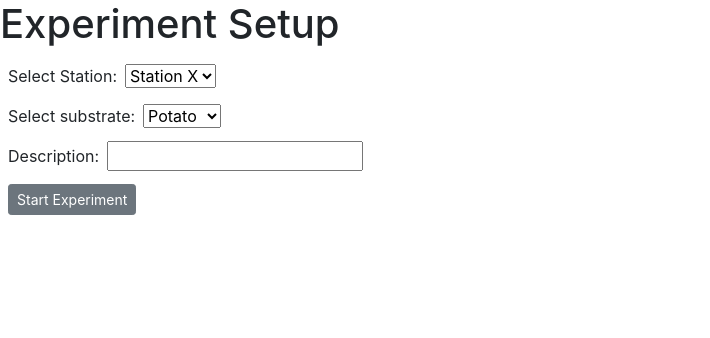
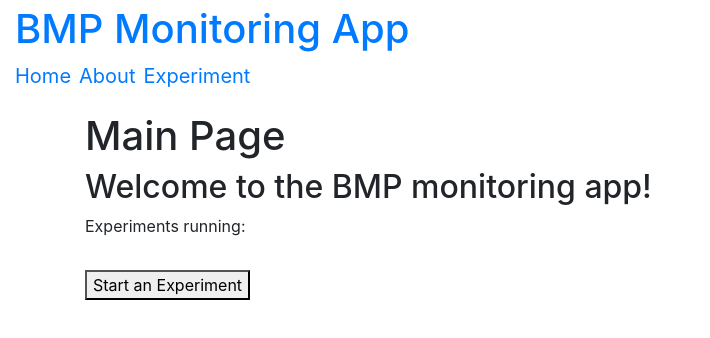
Before and after one commit to BMPMS-Micro2/bmp, a React (Create React App) app: page /home in a window 1280 px wide. Shown: the top 338 px of the page, without its empty margins (0-710 px from the left). Built offline with nearby package versions, Linux system fonts and the light colour scheme.

Commit message:
Experiment component visibly working

```diff
--- a/package.json
+++ b/package.json
@@ -9,6 +9,8 @@
     "bootstrap": "^4.4.1",
     "react": "^16.13.1",
     "react-dom": "^16.13.1",
+    "react-router": "^5.1.2",
+    "react-router-dom": "^5.1.2",
     "react-scripts": "3.4.1"
   },
   "scripts": {
--- /dev/null
+++ b/src/App.js
@@ -0,0 +1,21 @@
+import React, {Component} from "react";
+import NavBar from "./components/navBar";
+import {BrowserRouter, Route} from "react-router-dom";
+import Menu from "./components/menu";
+import Experiment from "./components/experiment";
+
+class App extends Component{
+    render() {
+        return (
+            <BrowserRouter>
+                <div className="App">
+                    <NavBar />
+                    <Route path='/home' component={Menu} />
+                    <Route path='/experiment' component={Experiment} />
+                </div>
+            </BrowserRouter>
+        );
+    }
+}
+
+export default App
--- a/src/components/experiment.jsx
+++ b/src/components/experiment.jsx
@@ -2,19 +2,35 @@ import React, { Component } from "react";
 
 class Experiment extends Component{
     state = {
-        id: "",
+        id: 0,
         station: "",
         substrate: "",
         description:"",
         date: ""
     }
+
+    handleDescription = (e) => {
+        this.setState({
+            description: e.target.value
+        })
+    }
+
+    handleStartExperiment = (e) => {
+        e.preventDefault();
+        this.setState({
+        })
+    }
+
     render() {
         return (
-            <React.Fragment>
+            <div className={"container"}>
                 <h1>Experiment Setup</h1>
                 <form>
+                    <label className={"m-2"}>Experiment ID: {this.state.date} </label>
+                    <span className={"m-2"}>{this.state.id}</span>
+                    <br/>
                 <label className={"m-2"}>Select Station: </label>
-                  <select>
+                  <select >
                     <option value="X"> Station X </option>
                     <option value="Y"> Station Y </option>
                     <option value="Z"> Station Z </option>
@@ -26,10 +42,10 @@ class Experiment extends Component{
                     <option value="Z"> Celery </option>
                 </select><br></br>
                 <label className={"m-2"}>Description: </label>
-                    <input type={"text"}/><br></br>
-                <button className={"btn btn-secondary btn-sm m-2"}>Start Experiment</button>
+                    <input type={"text"} onChange={this.handleDescription}/><br></br>
+                <button onClick={this.handleStartExperiment} className={"btn btn-secondary btn-sm m-2"}>Start Experiment</button>
                 </form>
-            </React.Fragment>
+            </div>
         );
     }
 }
--- a/src/components/menu.jsx
+++ b/src/components/menu.jsx
@@ -1,16 +1,16 @@
 import React, { Component } from "react";
+import {Link, Route, Router, Switch} from "react-router-dom";
 import Experiment from "./experiment";
 
 class Menu extends Component{
     render() {
         return (
-            <React.Fragment>
+            <div className="container">
                 <h1>Main Page</h1>
                 <h2>Welcome to the BMP monitoring app!</h2>
-                <label>Experiments running:</label><br/>
+                <label>Experiments running:</label><br/><br/>
                 <button>Start an Experiment</button>
-
-            </React.Fragment>
+            </div>
 
 
         );
--- /dev/null
+++ b/src/components/navBar.jsx
@@ -0,0 +1,24 @@
+import React, { Component } from "react";
+
+class NavBar extends Component{
+
+
+    render() {
+        return (
+            <nav className ="nav navbar-brand ">
+                <div className = "container ">
+                    <a className = {"brand-logo "}><h1>BMP Monitoring App</h1></a>
+                    <ul className = "list-inline">
+                        <li className ="list-inline-item"><a href="/home">Home</a> </li>
+                        <li className ="list-inline-item"><a href="/about">About</a> </li>
+                        <li className ="list-inline-item"><a href ="/experiment">Experiment</a> </li>
+                    </ul>
+
+                </div>
+
+            </nav>
+        );
+    }
+}
+
+export default NavBar;
--- a/src/index.js
+++ b/src/index.js
@@ -2,6 +2,8 @@ import React from 'react';
 import ReactDOM from 'react-dom';
 import 'bootstrap/dist/css/bootstrap.css'
 import Experiment from "./components/experiment";
+import Menu from "./components/menu";
+import App from "./App";
 
 
-ReactDOM.render(<Experiment />, document.getElementById('root'))
+ReactDOM.render(<App />, document.getElementById('root'))
```
Also changed, not shown: 1 other file (tests, documents, lock files or other folders).
